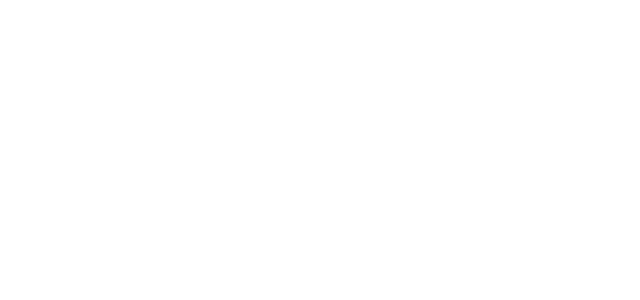
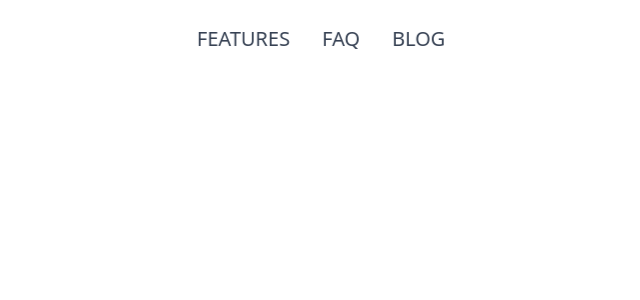
Before and after one commit to JaeMinBird/portfoliov4, a Next.js app: page / in a window 1280 px wide. Shown: the top 300 px of the page, without its empty margins (319-959 px from the left). Built offline with nearby package versions, Linux system fonts and the light colour scheme.

Commit message:
Navbar and motion

```diff
--- a/package.json
+++ b/package.json
@@ -9,6 +9,7 @@
     "lint": "next lint"
   },
   "dependencies": {
+    "framer-motion": "^12.12.1",
     "next": "15.3.2",
     "postcss": "^8.5.3",
     "react": "^19.0.0",
--- /dev/null
+++ b/src/app/components/nav.tsx
@@ -0,0 +1,177 @@
+"use client";
+import { useEffect, useState } from "react";
+import { motion, AnimatePresence } from "framer-motion";
+
+export default function StickyHeader() {
+  const [scrolled, setScrolled] = useState(false);
+  const [mobileNavOpen, setMobileNavOpen] = useState(false);
+
+  // Check if page is scrolled to control header appearance
+  useEffect(() => {
+    const handleScroll = () => {
+      const scrollPosition = window.scrollY;
+      if (scrollPosition > 50) {
+        setScrolled(true);
+      } else {
+        setScrolled(false);
+      }
+    };
+
+    window.addEventListener('scroll', handleScroll);
+    return () => window.removeEventListener('scroll', handleScroll);
+  }, []);
+
+  // Lock body scroll when mobile nav is open
+  useEffect(() => {
+    if (mobileNavOpen) {
+      document.body.style.overflow = 'hidden';
+    } else {
+      document.body.style.overflow = 'auto';
+    }
+    return () => {
+      document.body.style.overflow = 'auto';
+    };
+  }, [mobileNavOpen]);
+
+  const scrollToSection = (id: string, e?: React.MouseEvent) => {
+    if (e) e.preventDefault();
+
+    // Close mobile nav if open
+    setMobileNavOpen(false);
+
+    // Check if we're on a different page than home
+    if (!document.getElementById(id)) {
+      // Navigate to homepage with anchor
+      window.location.href = `/#${id}`;
+      return;
+    }
+
+    // Get the target element's position
+    const section = document.getElementById(id);
+    if (section) {
+      const elementPosition = section.getBoundingClientRect().top;
+      const offsetPosition = elementPosition + window.pageYOffset - 100;
+
+      window.scrollTo({
+        top: offsetPosition,
+        behavior: 'smooth'
+      });
+    }
+  };
+
+  return (
+    <>
+      <motion.div
+        className={`fixed top-4 left-1/2 transform -translate-x-1/2 z-50 px-5 py-2 rounded-full backdrop-blur-sm bg-white/50 transition-all duration-300 ${
+          scrolled ? 'border border-[#C1121F]' : 'border border-transparent'
+        }`}
+        initial={{ y: -100 }}
+        animate={{ y: 0 }}
+        transition={{ duration: 0.5 }}
+      >
+        <div className="flex items-center justify-center">
+          {/* Mobile Navigation Button */}
+          <motion.button
+            className="md:hidden ml-auto w-10 h-10 flex justify-center items-center z-50"
+            onClick={() => setMobileNavOpen(!mobileNavOpen)}
+            aria-label="Toggle mobile menu"
+            initial={false}
+          >
+            <div className="w-7 h-7 flex items-center justify-center relative">
+              <motion.span
+                className="block absolute w-full h-0.5 bg-[#C1121F]"
+                animate={{
+                  rotate: mobileNavOpen ? 45 : 0,
+                  y: mobileNavOpen ? 0 : -8
+                }}
+                transition={{ duration: 0.4 }}
+              />
+              <motion.span
+                className="block absolute w-full h-0.5 bg-[#C1121F]"
+                animate={{
+                  opacity: mobileNavOpen ? 0 : 1
+                }}
+                transition={{ duration: 0.2 }}
+              />
+              <motion.span
+                className="block absolute w-full h-0.5 bg-[#C1121F]"
+                animate={{
+                  rotate: mobileNavOpen ? -45 : 0,
+                  y: mobileNavOpen ? 0 : 8
+                }}
+                transition={{ duration: 0.4 }}
+              />
+            </div>
+          </motion.button>
+
+          {/* Navigation Links */}
+          <nav className="hidden md:flex items-center space-x-8">
+            <a
+              href="#features"
+              className="text-xl font-medium text-gray-700 font-fredoka"
+              onClick={(e) => scrollToSection('features', e)}
+            >
+              FEATURES
+            </a>
+            <a
+              href="#faq"
+              className="text-xl font-medium text-gray-700 font-fredoka"
+              onClick={(e) => scrollToSection('faq', e)}
+            >
+              FAQ
+            </a>
+            <a href="/blog" className="text-xl font-medium text-gray-700 font-fredoka">
+              BLOG
+            </a>
+          </nav>
+        </div>
+      </motion.div>
+
+      {/* Mobile Navigation Overlay */}
+      <AnimatePresence>
+        {mobileNavOpen && (
+          <motion.div
+            className="fixed inset-0 bg-white z-40 flex flex-col items-center justify-center"
+            initial={{ opacity: 0, scale: 0.95 }}
+            animate={{ opacity: 1, scale: 1 }}
+            exit={{ opacity: 0, scale: 0.95 }}
+            transition={{ duration: 0.3 }}
+          >
+            <nav className="flex flex-col items-center space-y-8">
+              <motion.a
+                href="#features"
+                className="text-4xl font-bold text-[#C1121F]"
+                onClick={(e) => scrollToSection('features', e)}
+                initial={{ opacity: 0, y: 20 }}
+                animate={{ opacity: 1, y: 0 }}
+                transition={{ delay: 0.1 }}
+              >
+                FEATURES
+              </motion.a>
+              <motion.a
+                href="#faq"
+                className="text-4xl font-bold text-[#C1121F]"
+                initial={{ opacity: 0, y: 20 }}
+                animate={{ opacity: 1, y: 0 }}
+                transition={{ delay: 0.2 }}
+                onClick={(e) => scrollToSection('faq', e)}
+              >
+                FAQ
+              </motion.a>
+              <motion.a
+                href="/blog"
+                className="text-4xl font-bold text-[#C1121F]"
+                initial={{ opacity: 0, y: 20 }}
+                animate={{ opacity: 1, y: 0 }}
+                transition={{ delay: 0.3 }}
+                onClick={() => setMobileNavOpen(false)}
+              >
+                BLOG
+              </motion.a>
+            </nav>
+          </motion.div>
+        )}
+      </AnimatePresence>
+    </>
+  );
+}
--- a/src/app/page.tsx
+++ b/src/app/page.tsx
@@ -1,7 +1,10 @@
+import StickyHeader from './components/nav';
+
 export default function Home() {
   return (
     <div className="min-h-screen w-full bg-white">
-      {/* This is a blank slate site with the new font styles applied */}
+      <StickyHeader />
+      {/* This is a blank slate site with Black Han Sans and Fredoka fonts applied */}
     </div>
   );
 }
```
Also changed, not shown: 1 other file (tests, documents, lock files or other folders).
